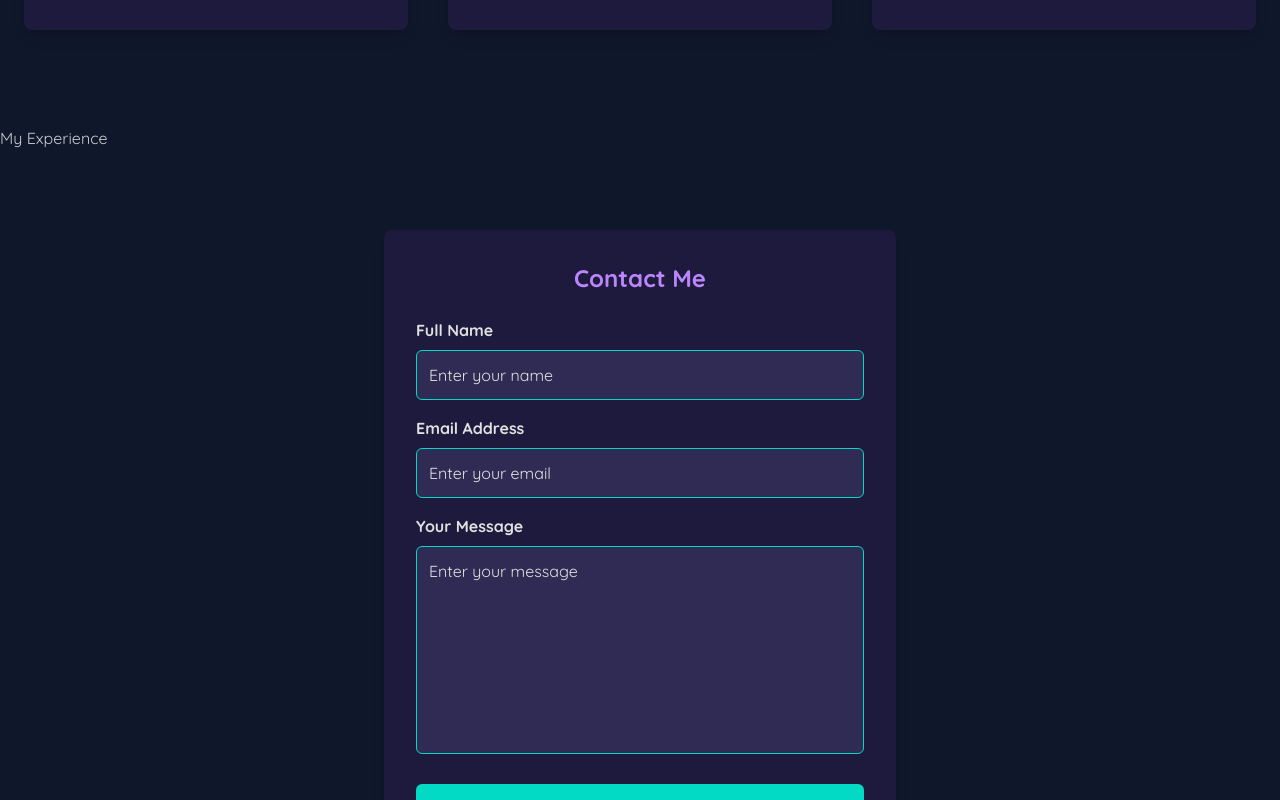
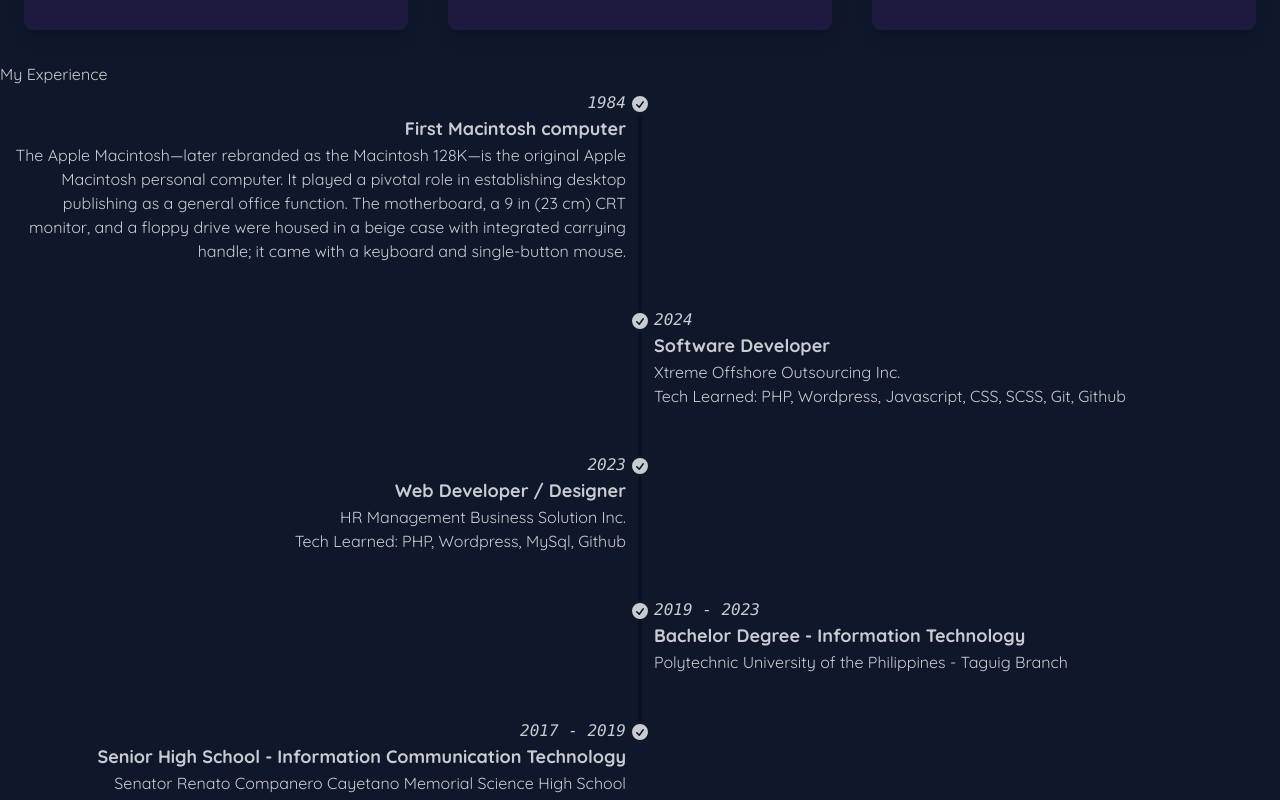
Before and after one commit to dscelestial/Portfolio, a React (Vite) app: page / in a window 1280 px wide. Shown: the part 2120-2920 px from the top of the page. Built offline with nearby package versions, Linux system fonts and the light colour scheme.

Commit message:
Experience Added

```diff
--- a/src/components/Experience/Experience.jsx
+++ b/src/components/Experience/Experience.jsx
@@ -2,8 +2,119 @@ import React from 'react';
 
 const Experience = () => {
     return (
-        <section className='my-16 mx-0'>
-            <h5>My Experience</h5>
+        <section className='flexe justify-center'>
+            <h1>My Experience</h1>
+            <ul className="timeline timeline-snap-icon max-md:timeline-compact timeline-vertical">
+                <li>
+                    <div className="timeline-middle">
+                        <svg
+                            xmlns="http://www.w3.org/2000/svg"
+                            viewBox="0 0 20 20"
+                            fill="currentColor"
+                            className="h-5 w-5">
+                            <path
+                            fillRule="evenodd"
+                            d="M10 18a8 8 0 100-16 8 8 0 000 16zm3.857-9.809a.75.75 0 00-1.214-.882l-3.483 4.79-1.88-1.88a.75.75 0 10-1.06 1.061l2.5 2.5a.75.75 0 001.137-.089l4-5.5z"
+                            clipRule="evenodd" />
+                        </svg>
+                    </div>
+                    <div className="timeline-start mb-10 md:text-end">
+                        <time className="font-mono italic">1984</time>
+                        <div className="text-lg font-black">First Macintosh computer</div>
+                        The Apple Macintosh—later rebranded as the Macintosh 128K—is the original Apple Macintosh
+                        personal computer. It played a pivotal role in establishing desktop publishing as a general
+                        office function. The motherboard, a 9 in (23 cm) CRT monitor, and a floppy drive were housed
+                        in a beige case with integrated carrying handle; it came with a keyboard and single-button
+                        mouse.
+                    </div>
+                    <hr />
+                </li>
+                <li>
+                    <hr />
+                    <div className="timeline-middle">
+                        <svg
+                            xmlns="http://www.w3.org/2000/svg"
+                            viewBox="0 0 20 20"
+                            fill="currentColor"
+                            className="h-5 w-5">
+                            <path
+                            fillRule="evenodd"
+                            d="M10 18a8 8 0 100-16 8 8 0 000 16zm3.857-9.809a.75.75 0 00-1.214-.882l-3.483 4.79-1.88-1.88a.75.75 0 10-1.06 1.061l2.5 2.5a.75.75 0 001.137-.089l4-5.5z"
+                            clipRule="evenodd" />
+                        </svg>
+                    </div>
+                    <div className="timeline-end mb-10">
+                        <time className="font-mono italic">2024</time>
+                        <div className="text-lg font-black">Software Developer</div>
+                        Xtreme Offshore Outsourcing Inc.
+                        <p>Tech Learned: PHP, Wordpress, Javascript, CSS, SCSS, Git, Github</p>
+                    </div>
+                    <hr />
+                </li>
+                <li>
+                    <hr />
+                    <div className="timeline-middle">
+                        <svg
+                            xmlns="http://www.w3.org/2000/svg"
+                            viewBox="0 0 20 20"
+                            fill="currentColor"
+                            className="h-5 w-5">
+                            <path
+                            fillRule="evenodd"
+                            d="M10 18a8 8 0 100-16 8 8 0 000 16zm3.857-9.809a.75.75 0 00-1.214-.882l-3.483 4.79-1.88-1.88a.75.75 0 10-1.06 1.061l2.5 2.5a.75.75 0 001.137-.089l4-5.5z"
+                            clipRule="evenodd" />
+                        </svg>
+                    </div>
+                    <div className="timeline-start mb-10 md:text-end">
+                        <time className="font-mono italic">2023</time>
+                        <div className="text-lg font-black">Web Developer / Designer</div>
+                        HR Management Business Solution Inc.
+                        <p>Tech Learned: PHP, Wordpress, MySql, Github</p>
+                    </div>
+                    <hr />
+                </li>
+                <li>
+                    <hr />
+                    <div className="timeline-middle">
+                        <svg
+                            xmlns="http://www.w3.org/2000/svg"
+                            viewBox="0 0 20 20"
+                            fill="currentColor"
+                            className="h-5 w-5">
+                            <path
+                            fillRule="evenodd"
+                            d="M10 18a8 8 0 100-16 8 8 0 000 16zm3.857-9.809a.75.75 0 00-1.214-.882l-3.483 4.79-1.88-1.88a.75.75 0 10-1.06 1.061l2.5 2.5a.75.75 0 001.137-.089l4-5.5z"
+                            clipRule="evenodd" />
+                        </svg>
+                    </div>
+                    <div className="timeline-end mb-10">
+                        <time className="font-mono italic">2019 - 2023</time>
+                        <div className="text-lg font-black">Bachelor Degree - Information Technology</div>
+                        Polytechnic University of the Philippines - Taguig Branch
+                    </div>
+                    <hr />
+                </li>
+                <li>
+                    <hr />
+                    <div className="timeline-middle">
+                        <svg
+                            xmlns="http://www.w3.org/2000/svg"
+                            viewBox="0 0 20 20"
+                            fill="currentColor"
+                            className="h-5 w-5">
+                            <path
+                            fillRule="evenodd"
+                            d="M10 18a8 8 0 100-16 8 8 0 000 16zm3.857-9.809a.75.75 0 00-1.214-.882l-3.483 4.79-1.88-1.88a.75.75 0 10-1.06 1.061l2.5 2.5a.75.75 0 001.137-.089l4-5.5z"
+                            clipRule="evenodd" />
+                        </svg>
+                    </div>
+                    <div className="timeline-start mb-10 md:text-end">
+                        <time className="font-mono italic">2017 - 2019</time>
+                        <div className="text-lg font-black">Senior High School - Information Communication Technology</div>
+                        Senator Renato Companero Cayetano Memorial Science High School
+                    </div>
+                </li>
+            </ul>
         </section>
     )
 }
```
